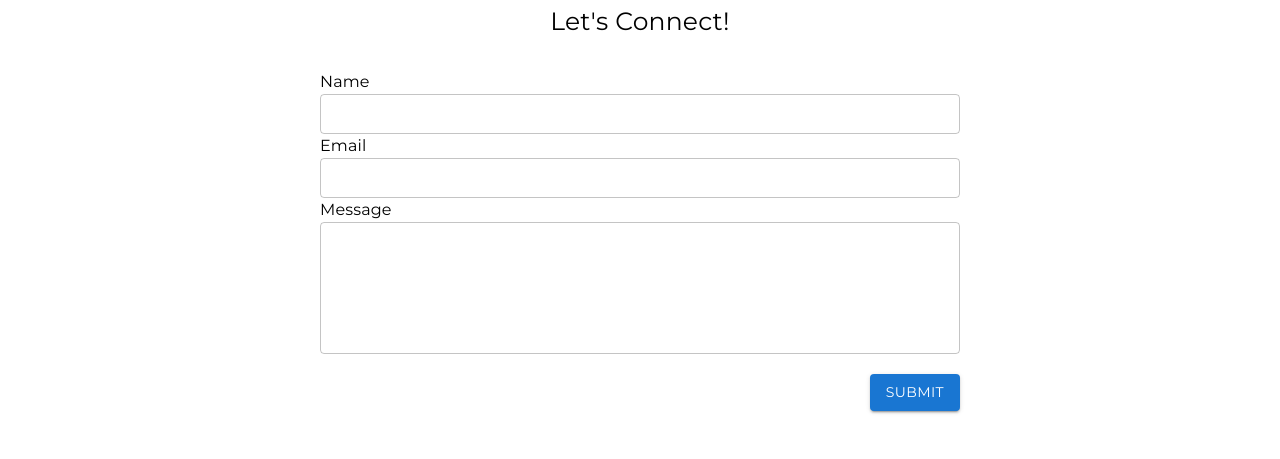
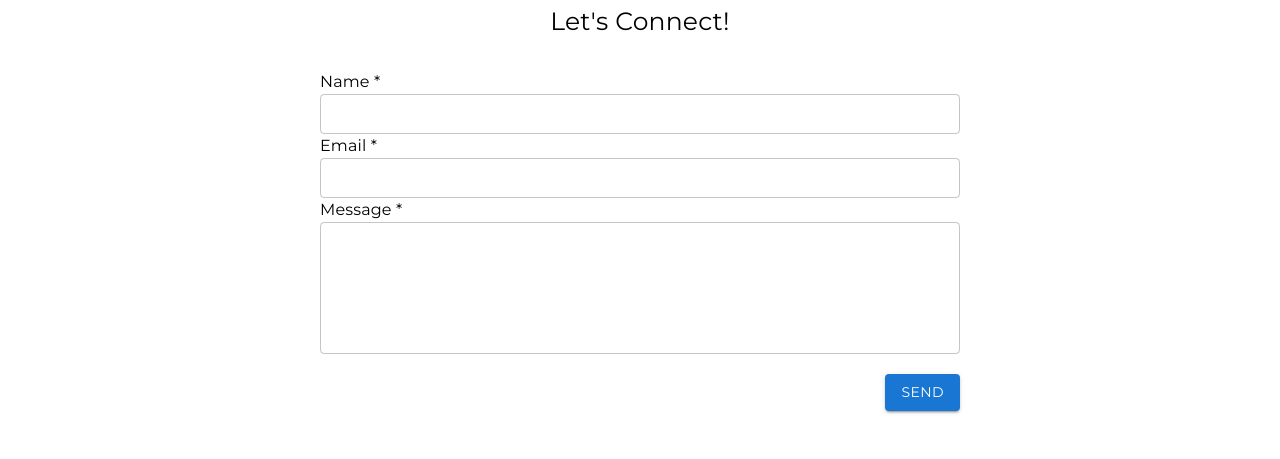
Before and after one commit to JZBlank/portfolio, a React (Create React App) app: page / in a window 1280 px wide. Shown: the part 2165-2624 px from the top of the page. Built offline with nearby package versions, Linux system fonts and the light colour scheme; grey boxes are pictures that could not be loaded.

Commit message:
added * symbol

```diff
--- a/src/Components/Contact.js
+++ b/src/Components/Contact.js
@@ -83,27 +83,27 @@ function EmailContactForm(){
     return <Grid space={0} justifyContent= "center" sx={{paddingLeft: "25%", paddingRight: "25%"}}>
             <form ref={form} onSubmit={sendEmail}>
               <Grid sm={12} md={12} >
-                    <Typography>Name</Typography>
+                    <Typography float="left" width="fit-content">Name *</Typography>
                     <TextField fullWidth id="outlined-basic" variant="outlined" multiline={false} rows={1} size="small"
                           name="from_name" value={name} onChange={(e) => setName(e.target.value)}></TextField>
               </Grid>
 
 
               <Grid item sm={12} md={12}>
-                  <Typography>Email</Typography>
+                  <Typography>Email *</Typography>
                   <TextField fullWidth id="outlined-basic" variant="outlined" multiline={false} rows={1} size="small"
                         name="from_name" value={email} onChange={(e) => setEmail(e.target.value)}></TextField>
               </Grid>
 
 
               <Grid item sm={12} md={12}>
-                  <Typography>Message</Typography>
+                  <Typography>Message * </Typography>
                   <TextField fullWidth id="outlined-basic" variant="outlined" multiline={true} rows={5} size="small"
                         name="message" value={message} onChange={(e) => setMessage(e.target.value)}></TextField>
               </Grid>
 
               <Grid item sm={12} md={12} sx={{marginTop: "20px", textAlign: "right"}}>
-                <Button variant="contained" type="submit" size="big">Submit</Button>
+                <Button variant="contained" type="submit" size="big">Send</Button>
               </Grid>
 
             </form>
```
